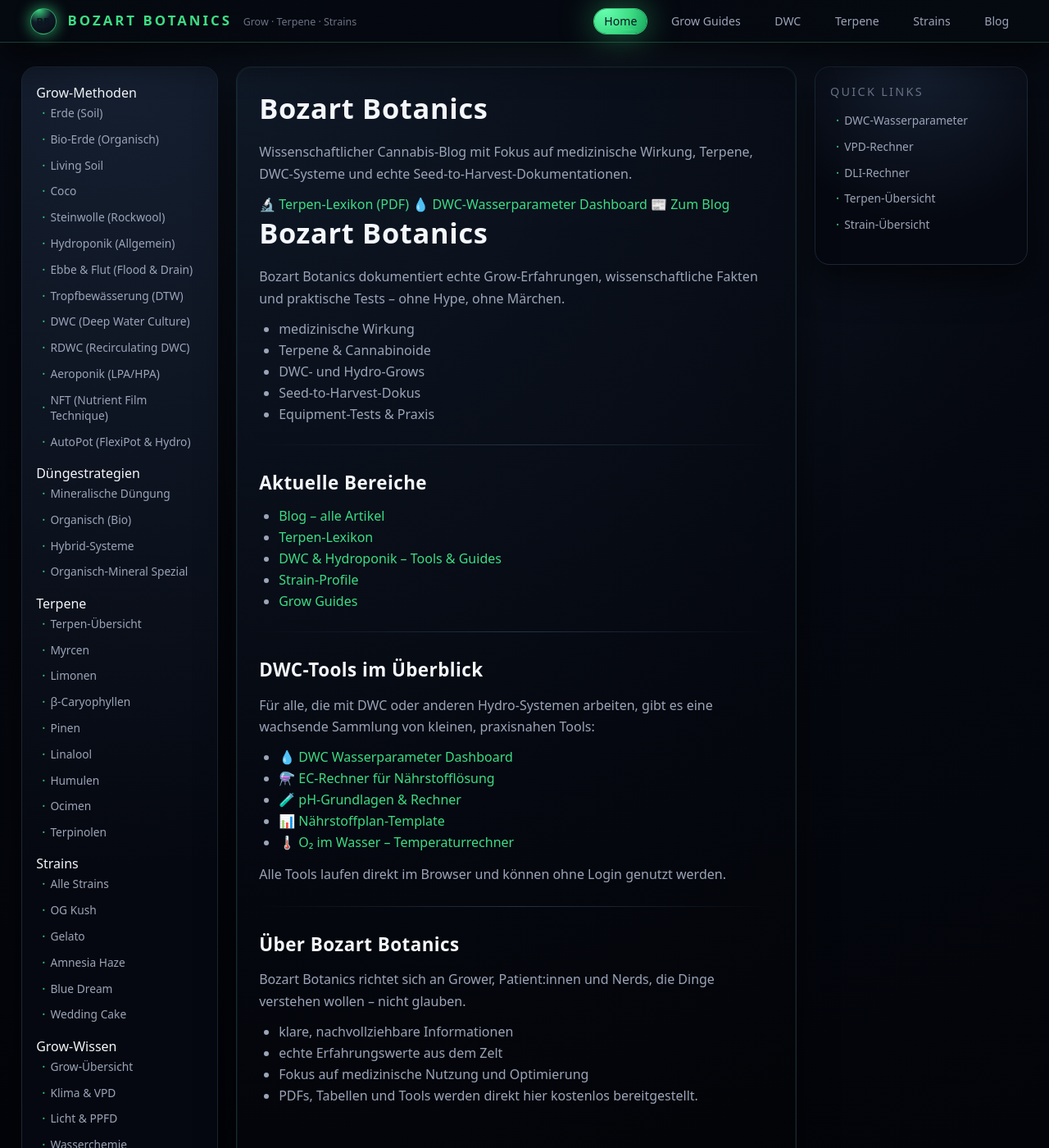
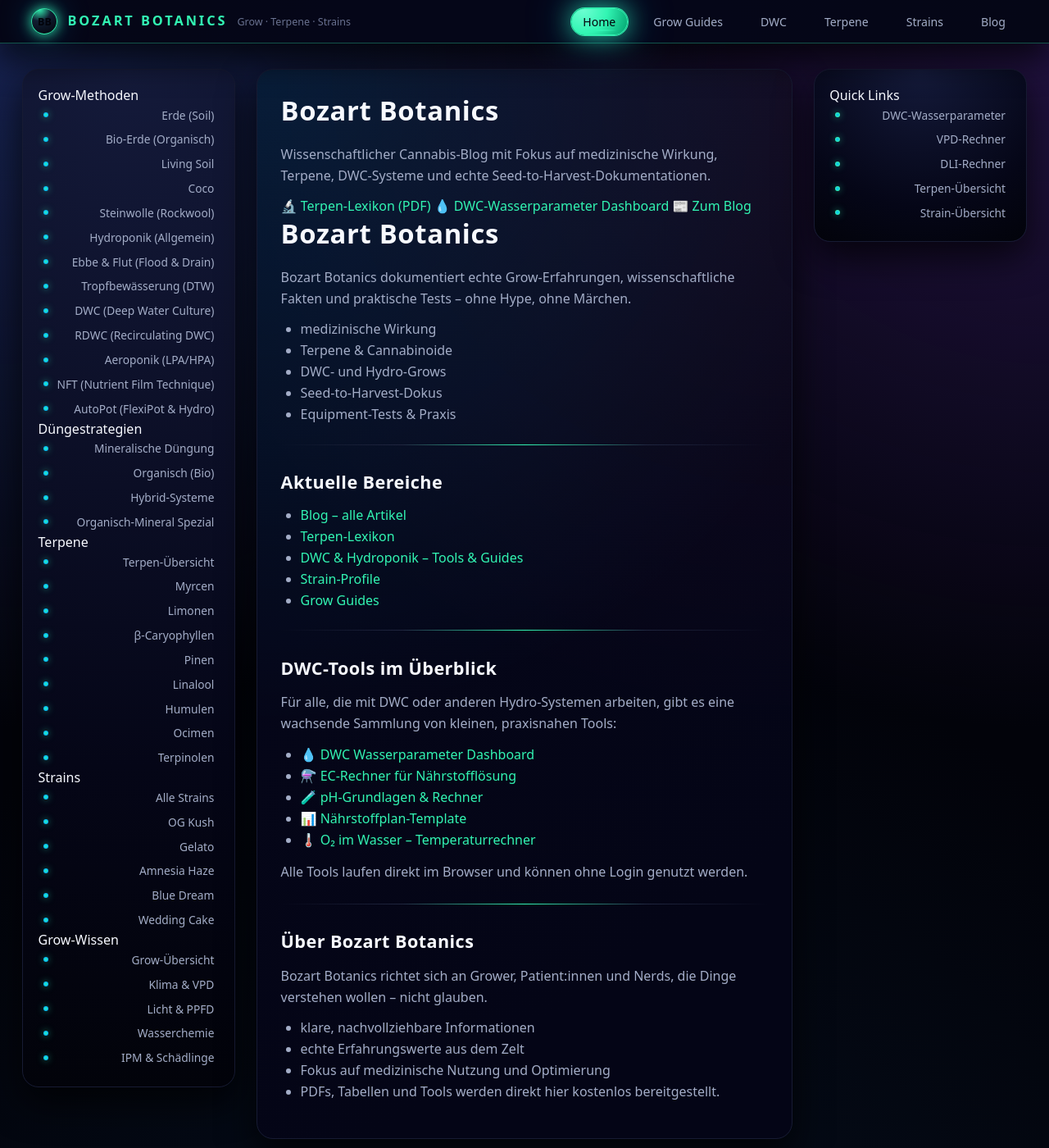
Before and after one commit to bozart-army/bozart-botanics, a Jekyll site: the page built from index.md, in a window 1280 px wide and 1400 px high. Shown: the whole window at 82% size. Built offline with Jekyll 4.4.1, drawn with Linux system fonts in a browser that asks for light colours.

Commit message:
Update style.css

```diff
--- a/assets/style.css
+++ b/assets/style.css
@@ -1,27 +1,50 @@
-/* ============================
-   Bozart Botanics – Dark Theme 2.0
-   ============================ */
+/* ============================================
+   Bozart Botanics – Acid Tech Dark Theme 3.0
+   ============================================ */
 
 :root {
-  --bg-main: #050810;
-  --bg-panel: #0b111c;
-  --bg-panel-soft: #0f1824;
-  --border-soft: #1c2836;
-  --accent: #3ddc84;
-  --accent-soft: rgba(61, 220, 132, 0.16);
-  --accent-strong: #67ffb1;
-  --text-main: #f4f7fb;
-  --text-soft: #9ba4b8;
-  --text-muted: #6a7284;
+  /* Core Palette */
+  --bg-main: #02030a;
+  --bg-main-alt: #050616;
+  --bg-panel: #070919;
+  --bg-panel-soft: #080b1f;
+  --bg-elevated: #0b0f2a;
+
+  --border-soft: #171b33;
+  --border-strong: #32f5b3;
+
+  --accent: #32f5b3;        /* neon green / mint */
+  --accent-soft: rgba(50, 245, 179, 0.18);
+  --accent-strong: #6dffd2;
+
+  --accent-2: #ff3b8d;      /* magenta pop */
+  --accent-2-soft: rgba(255, 59, 141, 0.22);
+
+  --accent-3: #00b7ff;      /* cyan */
+
+  --text-main: #f7f9ff;
+  --text-soft: #a3adc7;
+  --text-muted: #6a7290;
+
   --danger: #ff4e7a;
   --warn: #ffc857;
-  --shadow-soft: 0 18px 45px rgba(0, 0, 0, 0.6);
-  --radius-lg: 18px;
-  --radius-md: 12px;
-  --radius-sm: 8px;
+  --ok: #42ffb0;
+
+  --shadow-soft: 0 18px 45px rgba(0, 0, 0, 0.7);
+  --shadow-glow: 0 0 24px rgba(50, 245, 179, 0.45);
+
+  --radius-xl: 20px;
+  --radius-lg: 16px;
+  --radius-md: 11px;
+  --radius-sm: 7px;
+
+  --font-main: system-ui, -apple-system, BlinkMacSystemFont, "SF Pro Text",
+    "Segoe UI", sans-serif;
 }
 
-/* Global Reset light-touch */
+/* ========================
+   Global Reset / Base
+   ======================== */
 
 *,
 *::before,
@@ -37,19 +60,31 @@ body {
 
 body {
   min-height: 100vh;
-  font-family: system-ui, -apple-system, BlinkMacSystemFont, "SF Pro Text",
-    "Segoe UI", sans-serif;
-  background: radial-gradient(
-      circle at top,
-      #111927 0,
-      #050810 45%,
-      #020308 100%
-    );
+  font-family: var(--font-main);
+  background:
+    radial-gradient(circle at 0% 0%, #182454 0, transparent 45%),
+    radial-gradient(circle at 100% 0%, #231343 0, transparent 45%),
+    radial-gradient(circle at 50% 120%, #06101f 0, #02030a 55%);
   color: var(--text-main);
   -webkit-font-smoothing: antialiased;
 }
 
-/* Typografie */
+/* Scrollbar (desktop) */
+
+body::-webkit-scrollbar {
+  width: 10px;
+}
+body::-webkit-scrollbar-track {
+  background: #02030a;
+}
+body::-webkit-scrollbar-thumb {
+  background: linear-gradient(180deg, #32f5b3, #00b7ff);
+  border-radius: 999px;
+}
+
+/* ========================
+   Typography
+   ======================== */
 
 h1,
 h2,
@@ -61,23 +96,19 @@ h4 {
 }
 
 h1 {
-  font-size: 2.15rem;
+  font-size: 2.05rem;
   margin: 0 0 1.1rem;
 }
 
 h2 {
-  font-size: 1.4rem;
+  font-size: 1.35rem;
   margin: 1.9rem 0 0.9rem;
 }
 
 h3 {
-  font-size: 1.1rem;
-  margin: 1.4rem 0 0.7rem;
-}
-
-h4 {
-  font-size: 0.98rem;
-  margin: 1.1rem 0 0.6rem;
+  font-size: 1.08rem;
+  text-transform: none;
+  margin: 1.4rem 0 0.65rem;
 }
 
 p {
@@ -86,67 +117,33 @@ p {
   line-height: 1.65;
 }
 
-strong {
-  color: var(--text-main);
-}
-
-em {
-  color: var(--text-soft);
-}
-
-/* Links */
-
 a {
   color: var(--accent);
   text-decoration: none;
+  transition: color 0.18s ease, text-shadow 0.18s ease;
 }
 
 a:hover {
   color: var(--accent-strong);
+  text-shadow: 0 0 10px rgba(50, 245, 179, 0.55);
 }
 
-/* Code & Inline-Kram */
+/* Inline code */
 
 code {
-  font-family: "JetBrains Mono", "SF Mono", Menlo, Consolas, monospace;
+  font-family: "JetBrains Mono", ui-monospace, SFMono-Regular, Menlo, Monaco,
+    Consolas, "Liberation Mono", "Courier New", monospace;
   font-size: 0.85em;
-  background: rgba(10, 20, 35, 0.95);
-  padding: 0.1rem 0.3rem;
+  padding: 0.1rem 0.25rem;
   border-radius: 4px;
-  border: 1px solid rgba(61, 220, 132, 0.16);
+  background: rgba(11, 18, 40, 0.9);
+  border: 1px solid rgba(50, 245, 179, 0.35);
+  color: var(--accent-strong);
 }
 
-pre {
-  margin: 1rem 0;
-  padding: 0.9rem 1rem;
-  border-radius: var(--radius-md);
-  background: radial-gradient(circle at top, #111c2b 0, #050810 70%);
-  border: 1px solid #182434;
-  overflow-x: auto;
-}
-
-pre code {
-  background: transparent;
-  border: 0;
-  padding: 0;
-}
-
-/* Blockquotes */
-
-blockquote {
-  margin: 1.1rem 0;
-  padding: 0.8rem 1rem;
-  border-left: 3px solid var(--accent);
-  background: linear-gradient(
-    135deg,
-    rgba(61, 220, 132, 0.06),
-    rgba(7, 13, 23, 0.95)
-  );
-  border-radius: 0 var(--radius-md) var(--radius-md) 0;
-  color: var(--text-soft);
-}
-
-/* Header / Brand / Main Nav */
+/* ========================
+   Header / Brand / Nav
+   ======================== */
 
 .site-header {
   position: sticky;
@@ -155,22 +152,20 @@ blockquote {
   display: flex;
   align-items: center;
   justify-content: space-between;
-  padding: 0.6rem 2.3rem;
-  background: linear-gradient(
-    90deg,
-    #050910,
-    rgba(5, 8, 16, 0.98) 40%,
-    #050910
-  );
-  border-bottom: 1px solid rgba(90, 255, 170, 0.22);
-  box-shadow: 0 20px 40px rgba(0, 0, 0, 0.65);
-  backdrop-filter: blur(12px);
+  padding: 0.6rem 2.4rem;
+  background:
+    linear-gradient(90deg, #050616 0, #050618 32%, #050618 68%, #050616 100%);
+  border-bottom: 1px solid rgba(50, 245, 179, 0.32);
+  box-shadow: 0 18px 40px rgba(0, 0, 0, 0.75);
+  backdrop-filter: blur(18px);
 }
 
+/* Brand as clickable Home link */
+
 .brand {
-  display: flex;
+  display: inline-flex;
   align-items: baseline;
-  gap: 0.85rem;
+  gap: 0.75rem;
   text-decoration: none;
 }
 
@@ -181,22 +176,20 @@ blockquote {
   width: 32px;
   height: 32px;
   border-radius: 999px;
-  border: 1px solid rgba(61, 220, 132, 0.7);
-  background: radial-gradient(
-    circle at 30% 0,
-    #3ddc84 0,
-    #101b28 45%,
-    #050810 100%
-  );
-  color: #0c151f;
-  font-size: 0.8rem;
-  font-weight: 700;
+  border: 1px solid rgba(50, 245, 179, 0.9);
+  background:
+    radial-gradient(circle at 30% 0, #32f5b3 0, #111e32 40%, #02030a 100%);
+  color: #02030a;
+  font-size: 0.78rem;
+  font-weight: 800;
   text-transform: uppercase;
-  box-shadow: 0 0 18px rgba(61, 220, 132, 0.75);
+  box-shadow:
+    0 0 16px rgba(50, 245, 179, 0.95),
+    0 0 40px rgba(0, 183, 255, 0.35);
 }
 
 .brand-title {
-  font-size: 1.05rem;
+  font-size: 1.02rem;
   font-weight: 600;
   text-transform: uppercase;
   letter-spacing: 0.18em;
@@ -207,32 +200,34 @@ blockquote {
   color: var(--text-muted);
 }
 
-/* main nav */
+/* Main nav */
 
 .main-nav {
   display: flex;
-  gap: 1.1rem;
+  gap: 1.05rem;
   font-size: 0.88rem;
-  flex-wrap: wrap;
 }
 
 .main-nav a {
   position: relative;
-  padding: 0.35rem 0.75rem;
+  padding: 0.38rem 0.85rem;
   border-radius: 999px;
   color: var(--text-soft);
+  background: transparent;
+  border: 1px solid transparent;
   transition:
     color 0.18s ease,
     background 0.18s ease,
     box-shadow 0.18s ease,
-    transform 0.15s ease;
+    border-color 0.18s ease,
+    transform 0.16s ease;
 }
 
 .main-nav a::after {
   content: "";
   position: absolute;
-  left: 16%;
-  right: 16%;
+  left: 18%;
+  right: 18%;
   bottom: 0.25rem;
   height: 2px;
   border-radius: 999px;
@@ -240,31 +235,27 @@ blockquote {
   opacity: 0;
   transform: scaleX(0.5);
   transform-origin: center;
-  transition:
-    opacity 0.18s ease,
-    transform 0.18s ease;
+  transition: opacity 0.18s ease, transform 0.18s ease;
 }
 
 .main-nav a:hover {
   color: var(--accent-strong);
-  background: rgba(61, 220, 132, 0.09);
-  box-shadow: 0 0 0 1px rgba(61, 220, 132, 0.25);
+  background: rgba(50, 245, 179, 0.08);
+  border-color: rgba(50, 245, 179, 0.45);
+  box-shadow: 0 0 0 1px rgba(50, 245, 179, 0.35);
   transform: translateY(-1px);
 }
 
-/* aktiver Menüpunkt */
+/* Active nav item – big neon pill */
 
 .main-nav a.active {
-  color: #0c151f;
-  background: radial-gradient(
-    circle at 20% 0,
-    #67ffb1 0,
-    #3ddc84 55%,
-    #15a55c 100%
-  );
+  color: #02030a;
+  background: radial-gradient(circle at 20% 0, #6dffd2 0, #32f5b3 48%, #00a06d 100%);
+  border-color: rgba(50, 245, 179, 0.95);
   box-shadow:
-    0 0 0 1px rgba(61, 220, 132, 0.9),
-    0 0 40px rgba(61, 220, 132, 0.55);
+    0 0 0 1px rgba(50, 245, 179, 0.9),
+    0 0 30px rgba(50, 245, 179, 0.75),
+    0 0 60px rgba(0, 183, 255, 0.45);
 }
 
 .main-nav a.active::after {
@@ -272,25 +263,30 @@ blockquote {
   transform: scaleX(1);
 }
 
-/* Layout Shell */
+/* ========================
+   Layout Shell
+   ======================== */
 
 .page-shell {
   max-width: 1320px;
-  margin: 1.8rem auto 3rem;
-  padding: 0 1.6rem 0.4rem;
+  margin: 1.9rem auto 3.1rem;
+  padding: 0 1.7rem 0.4rem;
   display: grid;
-  grid-template-columns: 240px minmax(0, 1fr) 260px;
-  gap: 1.4rem;
+  grid-template-columns: 260px minmax(0, 1fr) 260px;
+  gap: 1.6rem;
 }
 
-/* Sidebars */
+/* ========================
+   Sidebars
+   ======================== */
 
 .sidebar {
-  background: radial-gradient(circle at top, #151f30 0, #050810 70%);
-  border-radius: var(--radius-lg);
+  background:
+    radial-gradient(circle at top, #141a3a 0, #050617 68%, #02030a 100%);
+  border-radius: var(--radius-xl);
   border: 1px solid var(--border-soft);
   box-shadow: var(--shadow-soft);
-  padding: 1.25rem 1.1rem 1.3rem;
+  padding: 1.25rem 1.15rem 1.35rem;
 }
 
 .sidebar-left {
@@ -301,104 +297,130 @@ blockquote {
   align-self: flex-start;
 }
 
-.sidebar-title {
-  font-size: 0.9rem;
+/* Sidebar sections */
+
+.sidebar-block {
+  & + & {
+    margin-top: 1.1rem;
+  }
+}
+
+/* Für HTML ohne &-Nesting (plain CSS): */
+
+.sidebar-block + .sidebar-block {
+  margin-top: 1.1rem;
+}
+
+.sidebar-heading {
+  font-size: 0.76rem;
   text-transform: uppercase;
-  letter-spacing: 0.16em;
+  letter-spacing: 0.2em;
   color: var(--text-muted);
-  margin: 0 0 0.75rem;
+  margin: 0 0 0.4rem;
+}
+
+.sidebar-divider {
+  height: 1px;
+  margin: 0.1rem 0 0.5rem;
+  background: linear-gradient(
+    90deg,
+    transparent,
+    rgba(50, 245, 179, 0.65),
+    transparent
+  );
 }
 
 .sidebar-list {
   list-style: none;
+  margin: 0;
   padding: 0;
-  margin: 0 0 0.9rem;
   font-size: 0.86rem;
 }
 
 .sidebar-list li + li {
-  margin-top: 0.3rem;
+  margin-top: 0.2rem;
 }
 
 .sidebar-list a {
-  display: inline-flex;
+  display: flex;
   align-items: center;
+  justify-content: space-between;
   gap: 0.4rem;
-  padding: 0.25rem 0.45rem;
+  padding: 0.24rem 0.4rem;
   border-radius: var(--radius-sm);
   color: var(--text-soft);
   transition:
-    background 0.18s ease,
-    color 0.18s ease,
-    transform 0.18s ease,
-    box-shadow 0.18s ease;
+    background 0.16s ease,
+    color 0.16s ease,
+    transform 0.16s ease,
+    box-shadow 0.16s ease;
 }
 
 .sidebar-list a::before {
-  content: "•";
-  font-size: 0.6rem;
-  color: var(--accent);
-  opacity: 0.8;
+  content: "";
+  width: 6px;
+  height: 6px;
+  border-radius: 50%;
+  background: radial-gradient(circle, #32f5b3 0, #00b7ff 70%);
+  box-shadow: 0 0 8px rgba(50, 245, 179, 0.6);
 }
 
 .sidebar-list a:hover {
-  background: rgba(61, 220, 132, 0.09);
+  background: rgba(25, 191, 128, 0.18);
   color: var(--accent-strong);
   transform: translateX(2px);
-  box-shadow: 0 0 0 1px rgba(61, 220, 132, 0.18);
 }
 
-/* Main content */
+.sidebar-list a span.sidebar-tag {
+  font-size: 0.68rem;
+  padding: 0.05rem 0.35rem;
+  border-radius: 999px;
+  border: 1px solid rgba(50, 245, 179, 0.5);
+  color: var(--accent-strong);
+}
+
+/* Sidebar right “Quick Links” */
+
+.sidebar-right .sidebar-list a::before {
+  background: radial-gradient(circle, #00b7ff 0, #32f5b3 70%);
+}
+
+/* ========================
+   Main Content Panel
+   ======================== */
 
 .page-main {
-  background: radial-gradient(
-    circle at top left,
-    #0f1826 0,
-    #050810 60%,
-    #020306 100%
-  );
-  border-radius: var(--radius-lg);
+  background:
+    radial-gradient(circle at 0 0, rgba(0, 183, 255, 0.12) 0, transparent 55%),
+    radial-gradient(circle at 100% 0, rgba(255, 59, 141, 0.06) 0, transparent 55%),
+    linear-gradient(145deg, #06071b 0, #040516 80%);
+  border-radius: var(--radius-xl);
   border: 1px solid var(--border-soft);
   box-shadow: var(--shadow-soft);
-  padding: 1.6rem 1.7rem 1.9rem;
-  position: relative;
+  padding: 1.7rem 1.8rem 1.9rem;
 }
 
-/* Light glow frame */
-
-.page-main::before {
-  content: "";
-  position: absolute;
-  inset: 0;
-  border-radius: inherit;
-  border: 1px solid rgba(61, 220, 132, 0.07);
-  pointer-events: none;
-}
-
-/* Content-Width & Rhythm */
-
-.page-main > * {
-  max-width: 880px;
-}
-
-.page-main table {
-  max-width: 100%;
-}
-
-/* horizontale Trennlinien aus Markdown */
+/* Main HR from Markdown */
 
 .page-main hr {
   border: 0;
   height: 1px;
   margin: 1.6rem 0 1.4rem;
-  background: linear-gradient(90deg, transparent, #253344, transparent);
+  background: linear-gradient(
+    90deg,
+    transparent,
+    #20263f,
+    #32f5b3,
+    #20263f,
+    transparent
+  );
 }
 
-/* Listen im Content */
+/* Lists */
 
 .page-main ul,
 .page-main ol {
-  margin: 0.3rem 0 0.9rem 1.3rem;
+  margin: 0.2rem 0 0.95rem 1.3rem;
   padding-left: 0.2rem;
 }
 
@@ -407,64 +429,242 @@ blockquote {
   color: var(--text-soft);
 }
 
-/* Tabellen */
+/* Tables */
 
 .page-main table {
   width: 100%;
   border-collapse: collapse;
-  margin: 1.1rem 0;
-  font-size: 0.88rem;
+  margin: 1.15rem 0;
+  font-size: 0.9rem;
+  background: rgba(5, 8, 24, 0.9);
+  border-radius: var(--radius-md);
+  overflow: hidden;
 }
 
 .page-main th,
 .page-main td {
-  padding: 0.45rem 0.6rem;
-  border-bottom: 1px solid #1b2635;
+  padding: 0.5rem 0.7rem;
+  border-bottom: 1px solid #171b33;
 }
 
 .page-main th {
   text-align: left;
   color: var(--text-main);
-  background: rgba(20, 32, 50, 0.9);
+  background: linear-gradient(90deg, #10142f, #151a3e);
   font-weight: 500;
 }
 
 .page-main tr:nth-child(even) td {
-  background: rgba(10, 18, 30, 0.65);
+  background: rgba(11, 16, 40, 0.85);
 }
 
-/* SVG in Content (z.B. Terpen-Radar) */
+/* SVGs – z.B. Terpen-Radar */
 
 .page-main svg {
   display: block;
-  margin: 0.8rem 0 0.6rem;
-  max-width: 270px;
+  margin: 0.85rem 0 0.55rem;
+  filter: drop-shadow(0 0 12px rgba(50, 245, 179, 0.4));
 }
 
-/* Kleine Badges / Labels */
+/* ========================
+   Forms & Tools
+   ======================== */
 
-.badge {
+input[type="text"],
+input[type="number"],
+input[type="email"],
+select {
+  width: 100%;
+  padding: 0.45rem 0.55rem;
+  border-radius: var(--radius-sm);
+  border: 1px solid #202746;
+  background: rgba(7, 10, 28, 0.95);
+  color: var(--text-main);
+  font-family: var(--font-main);
+  font-size: 0.9rem;
+  outline: none;
+  transition:
+    border-color 0.16s ease,
+    box-shadow 0.16s ease,
+    background 0.16s ease;
+}
+
+input:focus,
+select:focus {
+  border-color: var(--accent);
+  background: #05081e;
+  box-shadow: 0 0 0 1px rgba(50, 245, 179, 0.6);
+}
+
+label {
+  display: block;
+  margin-bottom: 0.25rem;
+  font-size: 0.82rem;
+  letter-spacing: 0.04em;
+  text-transform: uppercase;
+  color: var(--text-muted);
+}
+
+.form-row {
+  display: flex;
+  gap: 0.9rem;
+  margin-bottom: 0.8rem;
+}
+
+.form-row > div {
+  flex: 1;
+}
+
+/* Buttons */
+
+.btn-primary {
   display: inline-flex;
   align-items: center;
   justify-content: center;
-  padding: 0.1rem 0.55rem;
+  padding: 0.45rem 0.95rem;
   border-radius: 999px;
-  font-size: 0.72rem;
-  letter-spacing: 0.08em;
+  border: 1px solid rgba(50, 245, 179, 0.85);
+  background: radial-gradient(circle at 20% 0, #6dffd2 0, #32f5b3 55%, #00a06d 100%);
+  color: #02030a;
+  font-size: 0.9rem;
+  font-weight: 600;
   text-transform: uppercase;
-  background: rgba(61, 220, 132, 0.12);
-  border: 1px solid rgba(61, 220, 132, 0.5);
-  color: var(--accent-strong);
+  letter-spacing: 0.12em;
+  cursor: pointer;
+  box-shadow:
+    0 0 0 1px rgba(50, 245, 179, 0.85),
+    0 0 26px rgba(50, 245, 179, 0.85),
+    0 0 40px rgba(0, 183, 255, 0.4);
+  transition:
+    transform 0.13s ease,
+    box-shadow 0.13s ease,
+    filter 0.13s ease;
 }
 
-/* Footer */
+.btn-primary:hover {
+  transform: translateY(-1px);
+  filter: brightness(1.05);
+}
+
+.btn-primary:active {
+  transform: translateY(0);
+  box-shadow:
+    0 0 0 1px rgba(50, 245, 179, 0.9),
+    0 0 18px rgba(50, 245, 179, 0.7);
+}
+
+/* Status pills */
+
+.status-pill {
+  display: inline-flex;
+  align-items: center;
+  gap: 0.35rem;
+  padding: 0.18rem 0.6rem;
+  border-radius: 999px;
+  font-size: 0.8rem;
+  border: 1px solid transparent;
+}
+
+.status-ok {
+  border-color: rgba(66, 255, 176, 0.8);
+  background: rgba(12, 74, 55, 0.55);
+  color: var(--ok);
+}
+
+.status-warn {
+  border-color: rgba(255, 200, 87, 0.8);
+  background: rgba(74, 56, 15, 0.6);
+  color: var(--warn);
+}
+
+.status-danger {
+  border-color: rgba(255, 78, 122, 0.85);
+  background: rgba(78, 16, 32, 0.8);
+  color: var(--danger);
+}
+
+/* Cards / Tool Panels */
+
+.tool-card {
+  background: radial-gradient(circle at 0 0, rgba(0, 183, 255, 0.15) 0, transparent 55%),
+    linear-gradient(145deg, #06091f 0, #040417 80%);
+  border-radius: var(--radius-lg);
+  border: 1px solid #202746;
+  padding: 1rem 1.2rem 1.15rem;
+  box-shadow: 0 14px 32px rgba(0, 0, 0, 0.65);
+  margin-bottom: 1rem;
+}
+
+.tool-grid {
+  display: grid;
+  grid-template-columns: repeat(auto-fit, minmax(180px, 1fr));
+  gap: 0.8rem;
+}
+
+/* Metric boxes */
+
+.metric-box {
+  background: radial-gradient(circle at 0 0, rgba(50, 245, 179, 0.14) 0, transparent 60%),
+    rgba(6, 12, 32, 0.98);
+  border-radius: var(--radius-md);
+  border: 1px solid rgba(50, 245, 179, 0.65);
+  padding: 0.65rem 0.75rem;
+}
+
+.metric-label {
+  font-size: 0.78rem;
+  text-transform: uppercase;
+  letter-spacing: 0.12em;
+  color: var(--text-muted);
+}
+
+.metric-value {
+  font-size: 1.1rem;
+  font-weight: 600;
+  margin-top: 0.18rem;
+}
+
+/* Callouts / Info-Boxen */
+
+.callout {
+  border-radius: var(--radius-lg);
+  padding: 0.75rem 0.9rem;
+  border: 1px solid rgba(0, 183, 255, 0.65);
+  background: radial-gradient(circle at 0 0, rgba(0, 183, 255, 0.18) 0, transparent 60%),
+    rgba(5, 10, 32, 0.97);
+  margin: 1rem 0;
+}
+
+.callout-title {
+  font-size: 0.82rem;
+  text-transform: uppercase;
+  letter-spacing: 0.15em;
+  color: var(--accent-3);
+  margin-bottom: 0.3rem;
+}
+
+.callout-warn {
+  border-color: rgba(255, 200, 87, 0.85);
+  background: radial-gradient(circle at 0 0, rgba(255, 200, 87, 0.16) 0, transparent 55%),
+    rgba(32, 22, 6, 0.98);
+}
+
+.callout-danger {
+  border-color: rgba(255, 78, 122, 0.9);
+  background: radial-gradient(circle at 0 0, rgba(255, 78, 122, 0.16) 0, transparent 55%),
+    rgba(34, 10, 20, 0.98);
+}
+
+/* ========================
+   Footer
+   ======================== */
 
 .site-footer {
-  border-top: 1px solid #141c29;
-  padding: 0.9rem 1.8rem 1.5rem;
+  border-top: 1px solid #10152a;
+  padding: 0.9rem 1.9rem 1.5rem;
   color: var(--text-muted);
   font-size: 0.8rem;
-  background: linear-gradient(180deg, #050810 0, #020308 100%);
+  background: linear-gradient(180deg, #050616 0, #020309 100%);
 }
 
 .footer-inner {
@@ -472,14 +672,23 @@ blockquote {
   margin: 0 auto;
   display: flex;
   align-items: center;
-  gap: 0.4rem;
+  gap: 0.45rem;
 }
 
 .footer-dot {
   opacity: 0.45;
 }
 
-/* Responsive */
+/* ========================
+   Responsive
+   ======================== */
+
+@media (max-width: 1200px) {
+  .page-shell {
+    max-width: 1100px;
+    grid-template-columns: 230px minmax(0, 1fr) 230px;
+  }
+}
 
 @media (max-width: 1080px) {
   .page-shell {
@@ -496,8 +705,8 @@ blockquote {
   .site-header {
     flex-direction: column;
     align-items: flex-start;
-    gap: 0.5rem;
-    padding: 0.7rem 1.2rem;
+    gap: 0.55rem;
+    padding: 0.7rem 1.25rem;
   }
 
   .brand-title {
@@ -505,23 +714,24 @@ blockquote {
   }
 
   .brand-sub {
-    font-size: 0.72rem;
+    font-size: 0.7rem;
   }
 
   .main-nav {
-    gap: 0.55rem;
+    flex-wrap: wrap;
+    gap: 0.5rem;
   }
 
   .page-shell {
-    margin-top: 1.2rem;
-    padding: 0 1rem 0.3rem;
+    margin-top: 1.3rem;
+    padding: 0 1.05rem 0.4rem;
   }
 
   .page-main {
-    padding: 1.25rem 1.2rem 1.4rem;
+    padding: 1.3rem 1.25rem 1.45rem;
   }
 
-  .page-main > * {
-    max-width: 100%;
+  .form-row {
+    flex-direction: column;
   }
 }
```
